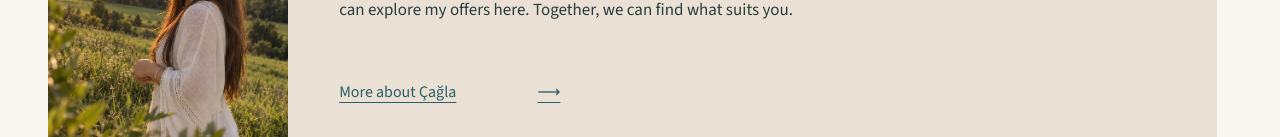
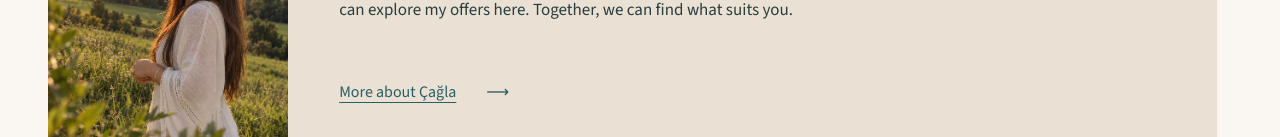
Before and after one commit to SchulzeSteven/medeina, an Angular app: page /angebote in a window 1280 px wide. Shown: the part 815-952 px from the top of the page. Built offline with nearby package versions, Linux system fonts and the light colour scheme.

Commit message:
Improve link hover feedback and offers link arrow spacing

```diff
--- a/src/app/catalog/catalog.component.html
+++ b/src/app/catalog/catalog.component.html
@@ -359,7 +359,7 @@
       <h2 id="personal-title"><app-stable-text [texts]="guidanceTexts('personalTitle')" /></h2>
       <p class="personal-summary"><app-stable-text [texts]="guidanceTexts('personalIntro')" /></p>
       <a routerLink="/ueber-mich">
-        <app-stable-text [texts]="guidanceTexts('personalLink')" />
+        <span class="personal-link-label">{{ guidance().personalLink }}</span>
         <span aria-hidden="true">⟶</span>
       </a>
     </div>
--- a/src/app/catalog/catalog.component.scss
+++ b/src/app/catalog/catalog.component.scss
@@ -452,9 +452,15 @@ li + li {
 .personal-intro a {
   display: inline-flex;
   align-items: center;
-  gap: 24px;
+  gap: 30px;
+  text-decoration: none;
+}
+.personal-intro a .personal-link-label {
   text-decoration: underline;
   text-underline-offset: 5px;
+}
+.personal-intro a:is(:hover, :focus-visible) .personal-link-label {
+  text-decoration-thickness: 2px;
 }
 .inquiry-process {
   display: grid;
--- a/src/styles.scss
+++ b/src/styles.scss
@@ -76,8 +76,10 @@ button {
 }
 a {
   color: inherit;
+  cursor: pointer;
   text-decoration: none;
   text-underline-offset: 0.25em;
+  transition: opacity var(--duration-ui) ease;
 }
 :is(button, a, input, textarea, select, [tabindex]):focus-visible {
   outline: 3px solid #967030;
@@ -172,6 +174,9 @@ img {
   font-size: clamp(34px, 4.1vw, 54px);
 }
 @media (hover: hover) and (pointer: fine) {
+  a:hover {
+    opacity: 0.72;
+  }
   .button:hover {
     background: var(--button-hover);
     transform: translateY(-2px);
```
